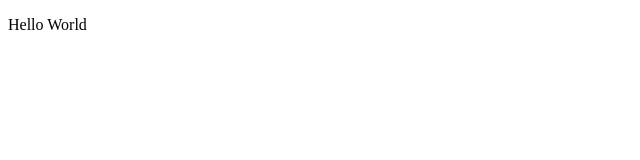
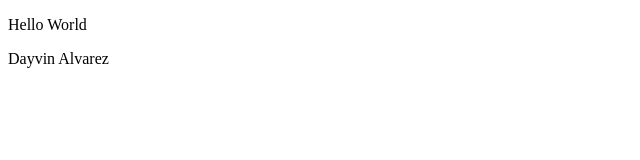
Before and after one commit to dayvin20/The-Terror, a plain HTML site: page index.html in a window 1280 px wide. Shown: the full height of the page, 0-640 px from the left. Drawn offline with Linux system fonts and the light colour scheme.

Commit message:
Added my Name

```diff
--- a/index.html
+++ b/index.html
@@ -7,5 +7,6 @@
 
 <body>
 	<p>Hello World</p>
+	<p>Dayvin Alvarez</p>
 </body>
 </html>
```
